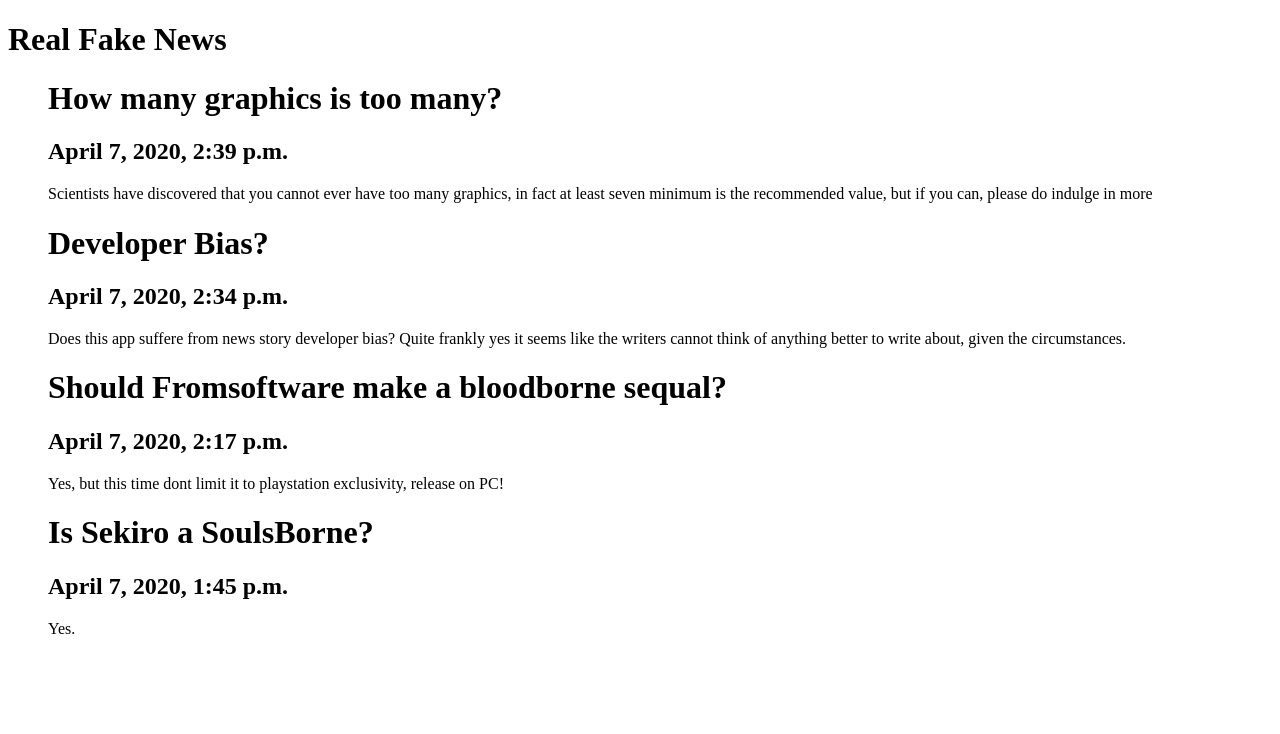
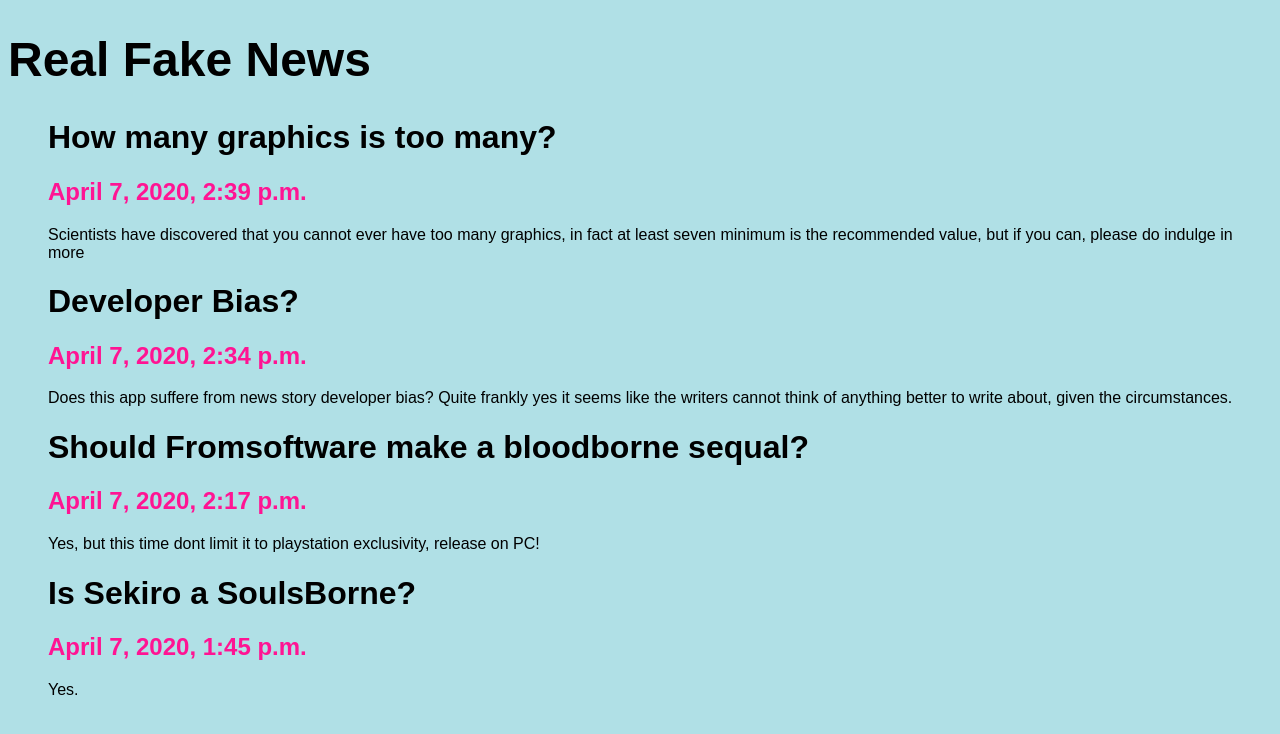
Before and after one commit to Paulverise115/PracticalWebAppAssessment, a Django app: page /realfakenews/ in a window 1280 px wide. Shown: the top 734 px of the page. Run offline with Django 3.2, Linux system fonts and the light colour scheme; data comes from the database, SQL or seed files in the repository.

Commit message:
added stylesheets

```diff
--- a/workspace/Real_Fake_News_project/realfakenews/templates/realfakenews/index.html
+++ b/workspace/Real_Fake_News_project/realfakenews/templates/realfakenews/index.html
@@ -1,11 +1,16 @@
 <!DOCTYPE html>
 <html>
     <head>
+        <style>
+            body{font-family: Arial, Helvetica, sans-serif;}
+            body{background-color:powderblue;}
+            h2{color: deeppink;}
+        </style>
         <title>The Story</title>
     </head>
 
     <body>
-        <h1>Real Fake News</h1>
+        <h1 style="font-size: 300%">Real Fake News</h1>
     {% if latest_story_list %}
         <ul>
         {% for story in latest_story_list %}
```
